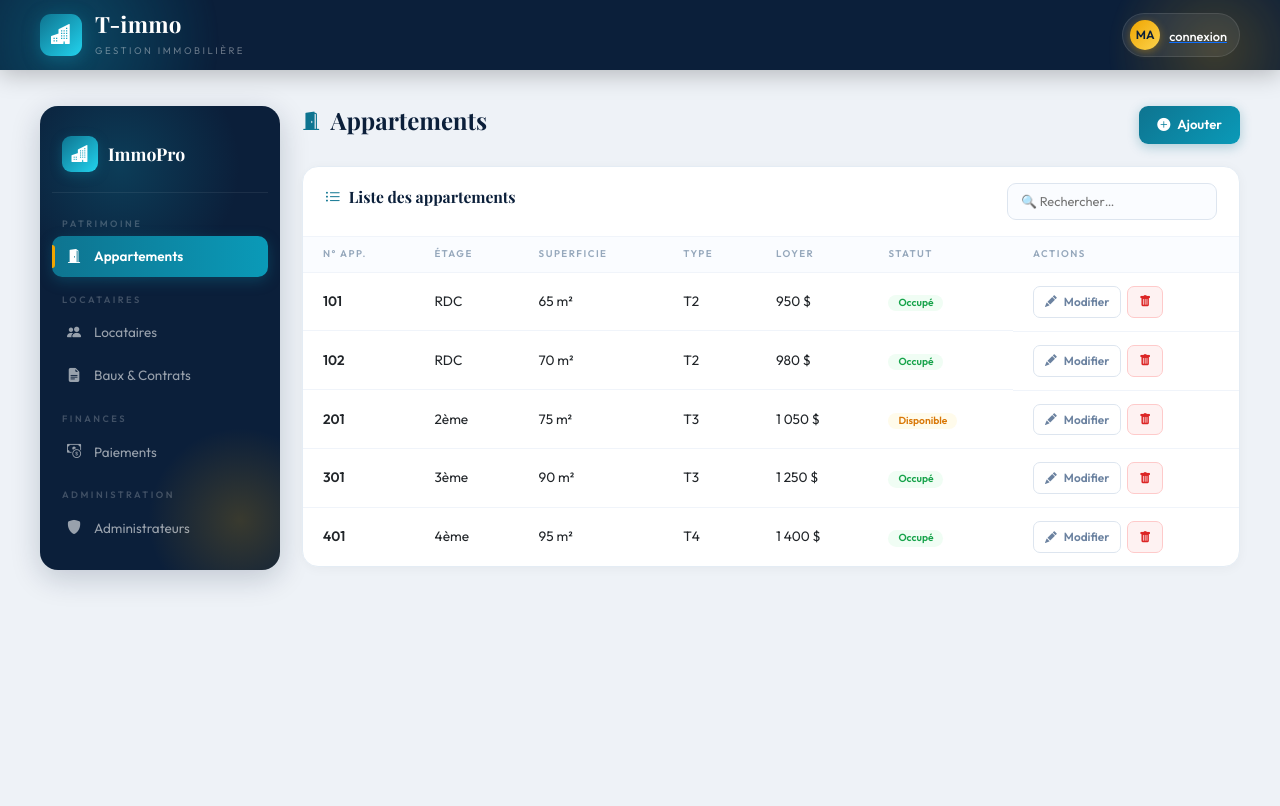
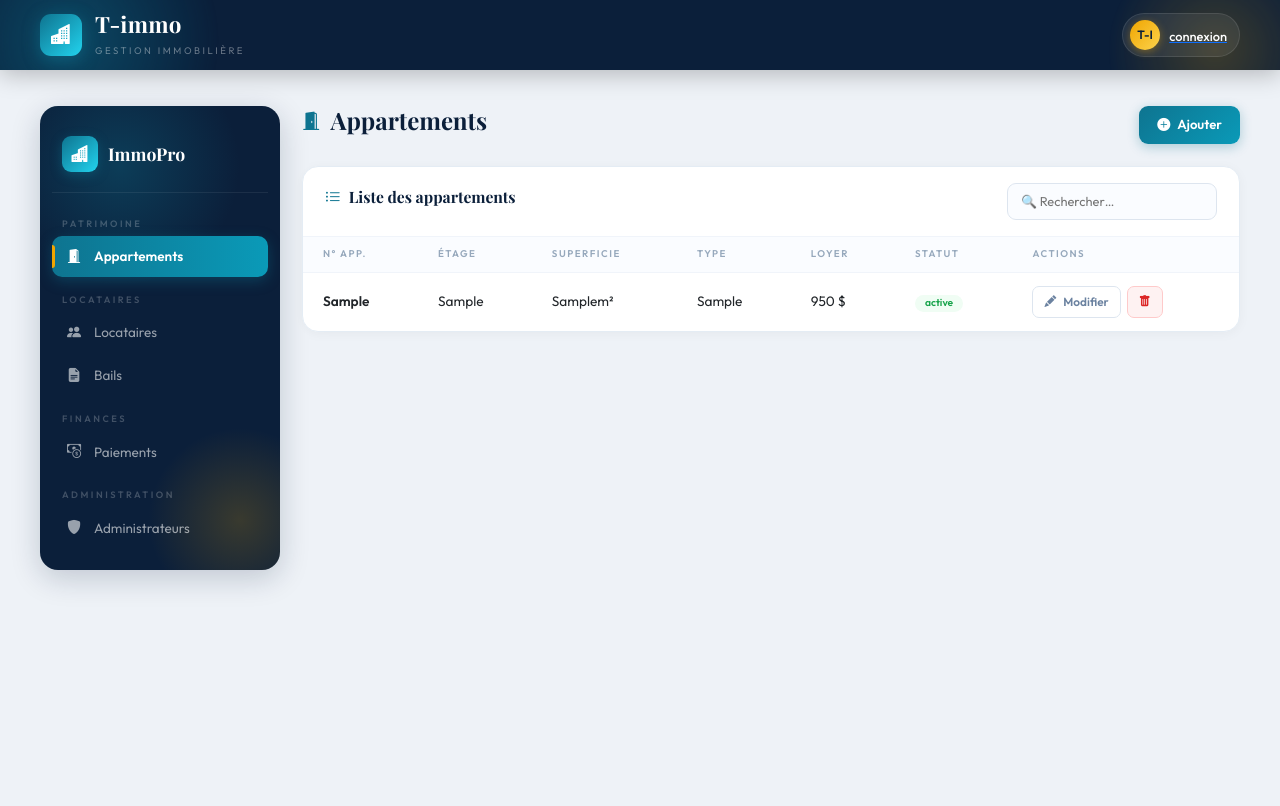
Before and after one commit to miskinole2002/T_solution, a FastAPI app: page /dashboard in a window 1280 px wide. Shown: the top 806 px of the page. Run offline with FastAPI, Linux system fonts and the light colour scheme; tables that the repository leaves empty hold one stand-in row (values such as "Sample post").

Commit message:
create un appartement
nous avons reussir a creer et modifier et lister tous les appartements disponibles

```diff
--- a/app/main.py
+++ b/app/main.py
@@ -7,8 +7,8 @@ from fastapi.staticfiles import StaticFiles
 from fastapi.templating import Jinja2Templates
 from .models import Appartements,User,Locataire
 import sys,os
-from sqlmodel import SQLModel,create_engine,Session,select
-from .securite import password_hash,password_verify
+from sqlmodel import SQLModel,create_engine,Session
+from .function import password_hash,password_verify,all_appartement
 from starlette.middleware.sessions import SessionMiddleware
 
 
@@ -35,16 +35,19 @@ SessionDep=Annotated[Session,Depends(get_session)]
 
 # x=SessionDep.execute(select(User)).all()
 #     print(x)
+#   sql =text("SELECT * FROM Appartement")
+#     x=session.execute(sql)
 
+#     users = x.fetchall()
+
+#     print(users)
 
 @app.get("/")
 async def home_page(session: SessionDep, request:Request):
-    sql =text("SELECT * FROM Appartement")
-    x=session.execute(sql)
+    User=request.session.get("user")
+    if User:
+        return templates.TemplateResponse("home.html",{"request":request,"U":User})
 
-    users = x.fetchall()
-
-    print(users)
     return templates.TemplateResponse("home.html",{"request":request})
 
 #connexion
@@ -57,18 +60,91 @@ async def home_page(request:Request):
     return templates.TemplateResponse("login.html",{"request":request})
 
 @app.post("/login")
-async def home_page(session: SessionDep, request:Request,Email:str=Form(...), password:str=Form(...) ):
+async def home_page(session: SessionDep, request:Request,email:str=Form(...), password:str=Form(...) ):
 
-    if not Email or not password:
-        request.session["error"] = "veuillez remplir tout les champs svp"
+    # if not email or not password:
+    #     request.session["error"] = "veuillez remplir tout les champs svp"
+    #     return RedirectResponse(url='/login', status_code=302)
+
+    sql=text("select* from Users where email=:email")
+    params={"email":email}
+    cursor=session.execute(sql,params)
+    result=cursor.fetchone()
+
+    if result:
+
+        # R= password_verify(password,result[1])
+        S={
+            "user_id":result[0],
+            "nom":result[1],
+            "prenom":result[2],
+            "Email":result[3],
+            "role":result[4]
+          }
+
+        request.session["user"]=S
+
+        return RedirectResponse(url='/dashboard',status_code=302)
+
+
+    else:
+        request.session["error"]="email introuvable"
         return RedirectResponse(url='/login', status_code=302)
-    return templates.TemplateResponse("login.html",{"request":request})
+
 
 
 @app.get("/dashboard")
 async def dashboard(session: SessionDep, request:Request):
+    User=request.session.get("user")
+    result=all_appartement(session)
 
-    return templates.TemplateResponse("dashboard.html",{"request":request})
+
+
+    return templates.TemplateResponse("dashboard.html",{"request":request, "U":User, "A":result})
+
+#ajouter un appartement
+
+
+@app.post("/add_App")
+async def add_App(session:SessionDep ,request:Request,N_App:str=Form(...),etage:str=Form(...),Superficie: str=Form(...),type:str=Form(),status:str=Form(...)):
+
+    User=request.session.get("user")
+
+    sql = text("INSERT INTO Appartement (N_App, etage, Superficie, type, status) VALUES (:N_App, :etage, :Superficie, :type, :status)")
+
+    params = {
+        "N_App": N_App,
+        "etage": etage,
+        "Superficie": Superficie,
+        "type": type,
+        "status": status
+            }
+
+    session.execute(sql, params)
+    session.commit()
+
+
+    return templates.TemplateResponse("dashboard.html",{"request":request, "U":User})
+
+# modifier un appartement
+@app.post("/update_App")
+async def update_App(session:SessionDep ,request:Request,N_App:str=Form(...),etage:str=Form(...),Superficie: str=Form(...),type:str=Form(),status:str=Form(...)):
+
+    User=request.session.get("user")
+    sql = text("UPDATE Appartement SET etage = :etage, Superficie = :Superficie, type = :type, status = :status WHERE N_App = :N_App")
+
+    params = {
+    "N_App": N_App,
+    "etage": etage,
+    "Superficie": Superficie,
+    "type": type,
+    "status": status
+    }
+
+    session.execute(sql, params)
+    session.commit()
+
+    return templates.TemplateResponse("dashboard.html",{"request":request, "U":User})
 
 
 
@@ -80,5 +156,19 @@ async def dashboard(session: SessionDep, request:Request):
 
 
 
+
+@app.get("/logout")
+async def logout(request:Request):
+    response=RedirectResponse(url='/')
+    request.session.clear()
+    return response
+
+
+
+
+
+
+
+
 if __name__=="__main__":
     uvicorn.run(app,host='0.0.0.0',port=8001, workers=1)
--- a/app/templates/base.html
+++ b/app/templates/base.html
@@ -336,7 +336,10 @@
 
     <!-- Navigation -->
     <nav class="header-nav">
-      <!-- <a href="/dashboard" class="active"><i class="bi bi-speedometer2"></i> Tableau de bord</a> -->
+      {%if U%}
+      <a href="/dashboard" class="active"><i class="bi bi-speedometer2"></i> Tableau de bord</a>
+
+      {%endif%}
       <!-- <a href="/immeubles"><i class="bi bi-building-fill"></i> Immeubles</a>
       <a href="/locataires"><i class="bi bi-people-fill"></i> Locataires</a>
       <a href="/paiements"><i class="bi bi-cash-coin"></i> Paiements</a> -->
@@ -351,12 +354,24 @@
       <a href="#" class="hdr-icon">
         <i class="bi bi-envelope-fill"></i>
       </a> -->
+      {%if U %}
+
+
+       <div class="user-pill">
+        <div class="user-ava">T-I</div>
+      <a href="/logout"><span>deconnexion</span> </a>
+
+      </div>
+      {%else%}
+
+
       <div class="user-pill">
-        <div class="user-ava">MA</div>
+        <div class="user-ava">T-I</div>
       <a href="/login"><span>connexion</span> </a>
 
         <!-- <span>Connexion</span> -->
       </div>
+      {%endif%}
     </div>
 
     <!-- Hamburger mobile -->
--- a/app/templates/dashboard.html
+++ b/app/templates/dashboard.html
@@ -330,7 +330,7 @@
       <i class="bi bi-people-fill"></i> Locataires
     </button>
     <button class="sb-link" onclick="showSection('baux',this)">
-      <i class="bi bi-file-earmark-text-fill"></i> Baux & Contrats
+      <i class="bi bi-file-earmark-text-fill"></i> Bails
     </button>
 
     <div class="sb-lbl">Finances</div>
@@ -354,12 +354,14 @@
          APPARTEMENTS
     ════════════════════════ -->
     <div class="dash-section active" id="section-appartements">
+
       <div class="page-hdr">
         <h2><i class="bi bi-door-open-fill"></i> Appartements</h2>
         <button class="btn btn-teal" onclick="openModal('modal-add-apt')">
           <i class="bi bi-plus-circle-fill"></i> Ajouter
         </button>
       </div>
+      <p></p>
       <div class="card">
         <div class="card-head">
           <h3><i class="bi bi-list-ul"></i> Liste des appartements</h3>
@@ -370,31 +372,14 @@
             <tr><th>N° App.</th><th>Étage</th><th>Superficie</th><th>Type</th><th>Loyer</th><th>Statut</th><th>Actions</th></tr>
           </thead>
           <tbody>
-            <tr><td><strong>101</strong></td><td>RDC</td><td>65 m²</td><td>T2</td><td>950 $</td><td><span class="badge bg-green">Occupé</span></td>
+            {%for item in A%}
+
+            <tr><td><strong>{{item[1]}}</strong></td><td>{{item[4]}}</td><td>{{item[2]}}m²</td><td>{{item[2]}}</td><td>950 $</td><td> {%if item[5]=="Occupé"%} <span class="badge bg-gold">{{item[5]}}</span>{%else%} <span class="badge bg-green">{{item[5]}}</span>{%endif%}</td>
               <td class="t-actions">
                 <button class="btn btn-outline btn-sm" onclick="openModal('modal-edit-apt')"><i class="bi bi-pencil-fill"></i> Modifier</button>
                 <button class="btn btn-danger btn-sm" onclick="confirmDelete('Appartement 101')"><i class="bi bi-trash-fill"></i></button>
               </td></tr>
-            <tr><td><strong>102</strong></td><td>RDC</td><td>70 m²</td><td>T2</td><td>980 $</td><td><span class="badge bg-green">Occupé</span></td>
-              <td class="t-actions">
-                <button class="btn btn-outline btn-sm" onclick="openModal('modal-edit-apt')"><i class="bi bi-pencil-fill"></i> Modifier</button>
-                <button class="btn btn-danger btn-sm" onclick="confirmDelete('Appartement 102')"><i class="bi bi-trash-fill"></i></button>
-              </td></tr>
-            <tr><td><strong>201</strong></td><td>2ème</td><td>75 m²</td><td>T3</td><td>1 050 $</td><td><span class="badge bg-gold">Disponible</span></td>
-              <td class="t-actions">
-                <button class="btn btn-outline btn-sm" onclick="openModal('modal-edit-apt')"><i class="bi bi-pencil-fill"></i> Modifier</button>
-                <button class="btn btn-danger btn-sm" onclick="confirmDelete('Appartement 201')"><i class="bi bi-trash-fill"></i></button>
-              </td></tr>
-            <tr><td><strong>301</strong></td><td>3ème</td><td>90 m²</td><td>T3</td><td>1 250 $</td><td><span class="badge bg-green">Occupé</span></td>
-              <td class="t-actions">
-                <button class="btn btn-outline btn-sm" onclick="openModal('modal-edit-apt')"><i class="bi bi-pencil-fill"></i> Modifier</button>
-                <button class="btn btn-danger btn-sm" onclick="confirmDelete('Appartement 301')"><i class="bi bi-trash-fill"></i></button>
-              </td></tr>
-            <tr><td><strong>401</strong></td><td>4ème</td><td>95 m²</td><td>T4</td><td>1 400 $</td><td><span class="badge bg-green">Occupé</span></td>
-              <td class="t-actions">
-                <button class="btn btn-outline btn-sm" onclick="openModal('modal-edit-apt')"><i class="bi bi-pencil-fill"></i> Modifier</button>
-                <button class="btn btn-danger btn-sm" onclick="confirmDelete('Appartement 401')"><i class="bi bi-trash-fill"></i></button>
-              </td></tr>
+              {%endfor%}
           </tbody>
         </table>
       </div>
@@ -460,11 +445,11 @@
 
 
     <!-- ════════════════════════
-         BAUX
+         Bails
     ════════════════════════ -->
     <div class="dash-section" id="section-baux">
       <div class="page-hdr">
-        <h2><i class="bi bi-file-earmark-text-fill"></i> Baux & Contrats</h2>
+        <h2><i class="bi bi-file-earmark-text-fill"></i> Bails </h2>
         <button class="btn btn-navy" onclick="openModal('modal-add-bail')">
           <i class="bi bi-file-earmark-plus-fill"></i> Créer un bail
         </button>
@@ -584,10 +569,10 @@
         <div class="card-head"><h3><i class="bi bi-people-fill"></i> Équipe d'administration</h3></div>
 
         <div class="admin-row">
-          <div class="adm-ava av2">MA</div>
+          <div class="adm-ava av2"></div>
           <div>
-            <div class="adm-name">Mr. Audrey &nbsp;<span class="badge bg-gold">Super Admin</span></div>
-            <div class="adm-email">audrey@immopro.com</div>
+            <div class="adm-name"> {{U.nom}} &nbsp;<span class="badge bg-gold">Super Admin</span></div>
+            <div class="adm-email"> {{U.Email}} </div>
           </div>
           <div class="adm-actions"><span style="font-size:.75rem;color:#96a8bc;">Vous</span></div>
         </div>
@@ -633,26 +618,30 @@
     <div class="modal-head">
       <h3><i class="bi bi-plus-circle-fill"></i> Ajouter un appartement</h3>
       <button class="modal-close" onclick="closeModal('modal-add-apt')"><i class="bi bi-x-lg"></i></button>
+
+
     </div>
+    <form method="POST" action="/add_App">
     <div class="modal-body">
       <div class="field-row">
-        <div class="field"><label>N° Appartement</label><div class="inp-wrap"><i class="bi bi-door-open"></i><input class="inp" type="text" placeholder="ex: 301"/></div></div>
-        <div class="field"><label>Étage</label><div class="inp-wrap"><i class="bi bi-building"></i><input class="inp" type="text" placeholder="ex: 3ème"/></div></div>
+        <div class="field"><label>N° Appartement</label><div class="inp-wrap"><i class="bi bi-door-open"></i><input class="inp" type="text" placeholder="ex: 301" name="N_App"/></div></div>
+        <div class="field"><label>Étage</label><div class="inp-wrap"><i class="bi bi-building"></i><input class="inp" type="text" placeholder="ex: 3ème" name="etage"/></div></div>
       </div>
       <div class="field-row">
-        <div class="field"><label>Superficie (m²)</label><div class="inp-wrap"><i class="bi bi-rulers"></i><input class="inp" type="number" placeholder="75"/></div></div>
-        <div class="field"><label>Type</label><select class="inp inp-bare"><option>T1</option><option>T2</option><option>T3</option><option>T4</option></select></div>
+        <div class="field"><label>Superficie (m²)</label><div class="inp-wrap"><i class="bi bi-rulers"></i><input class="inp" type="number" placeholder="75" name="Superficie"/></div></div>
+        <div class="field"><label>Type</label><select class="inp inp-bare" name="type"><option>T1</option><option>T2</option><option>T3</option><option>T4</option></select></div>
       </div>
       <div class="field-row">
-        <div class="field"><label>Loyer mensuel ($)</label><div class="inp-wrap"><i class="bi bi-cash-coin"></i><input class="inp" type="number" placeholder="1 200"/></div></div>
-        <div class="field"><label>Statut</label><select class="inp inp-bare"><option>Disponible</option><option>Occupé</option></select></div>
+        <!-- <div class="field"><label>Loyer mensuel ($)</label><div class="inp-wrap"><i class="bi bi-cash-coin"></i><input class="inp" type="number" placeholder="1 200"/></div></div> -->
+        <div class="field"><label>Statut</label><select name="status" class="inp inp-bare"><option>Disponible</option><option>Occupé</option></select></div>
       </div>
-      <div class="field"><label>Description</label><textarea class="inp inp-bare" rows="3" style="resize:vertical;" placeholder="Notes…"></textarea></div>
+      <!-- <div class="field"><label>Description</label><textarea class="inp inp-bare" rows="3" style="resize:vertical;" placeholder="Notes…"></textarea></div> -->
     </div>
     <div class="modal-footer">
-      <button class="btn btn-outline" onclick="closeModal('modal-add-apt')">Annuler</button>
-      <button class="btn btn-teal"><i class="bi bi-check-lg"></i> Enregistrer</button>
+      <button type="button" class="btn btn-outline" onclick="closeModal('modal-add-apt')">Annuler</button>
+      <button class="btn btn-teal" type="submit"><i class="bi bi-check-lg"></i> Enregistrer</button>
     </div>
+    </form>
   </div>
 </div>
 
@@ -663,24 +652,26 @@
       <h3><i class="bi bi-pencil-fill"></i> Modifier l'appartement</h3>
       <button class="modal-close" onclick="closeModal('modal-edit-apt')"><i class="bi bi-x-lg"></i></button>
     </div>
+    <form method="post" action="/update_App">
     <div class="modal-body">
       <div class="field-row">
-        <div class="field"><label>N° Appartement</label><div class="inp-wrap"><i class="bi bi-door-open"></i><input class="inp" type="text" value="301"/></div></div>
-        <div class="field"><label>Étage</label><div class="inp-wrap"><i class="bi bi-building"></i><input class="inp" type="text" value="3ème"/></div></div>
+        <div class="field"><label>N° Appartement</label><div class="inp-wrap"><i class="bi bi-door-open"></i><input name="N_App" class="inp" type="text" value="301"/></div></div>
+        <div class="field"><label>Étage</label><div class="inp-wrap"><i class="bi bi-building"></i><input name="etage" class="inp" type="text" value="3ème"/></div></div>
       </div>
       <div class="field-row">
-        <div class="field"><label>Superficie (m²)</label><div class="inp-wrap"><i class="bi bi-rulers"></i><input class="inp" type="number" value="90"/></div></div>
-        <div class="field"><label>Type</label><select class="inp inp-bare"><option>T1</option><option>T2</option><option selected>T3</option><option>T4</option></select></div>
+        <div class="field"><label>Superficie (m²)</label><div class="inp-wrap"><i class="bi bi-rulers"></i><input name="Superficie" class="inp" type="number" value="90"/></div></div>
+        <div class="field"><label>Type</label><select class="inp inp-bare" name="type"><option>T1</option><option>T2</option><option selected>T3</option><option>T4</option></select></div>
       </div>
       <div class="field-row">
-        <div class="field"><label>Loyer ($)</label><div class="inp-wrap"><i class="bi bi-cash-coin"></i><input class="inp" type="number" value="1250"/></div></div>
-        <div class="field"><label>Statut</label><select class="inp inp-bare"><option>Disponible</option><option selected>Occupé</option></select></div>
+        <!-- <div class="field"><label>Loyer ($)</label><div class="inp-wrap"><i class="bi bi-cash-coin"></i><input class="inp" type="number" value="1250"/></div></div> -->
+        <div class="field"><label>Statut</label><select class="inp inp-bare" name="status" ><option>Disponible</option><option selected>Occupé</option></select></div>
       </div>
     </div>
     <div class="modal-footer">
-      <button class="btn btn-outline" onclick="closeModal('modal-edit-apt')">Annuler</button>
-      <button class="btn btn-teal"><i class="bi bi-check-lg"></i> Mettre à jour</button>
+      <button type="button" class="btn btn-outline" onclick="closeModal('modal-edit-apt')">Annuler</button>
+      <button type="submit" class="btn btn-teal"><i class="bi bi-check-lg"></i> Mettre à jour</button>
     </div>
+    </form>
   </div>
 </div>
 
--- a/app/templates/login.html
+++ b/app/templates/login.html
@@ -397,7 +397,7 @@
     </div>
     {% endif %}
 
-    <form method="POST" action="/connexion">
+    <form method="POST" action="/login">
 
       <!-- Email -->
       <div class="field-group">
```
Also changed, not shown: app/function.py (renamed from app/securite.py, +10 -0 lines), app/templates/home.html (+19 -2 lines).
